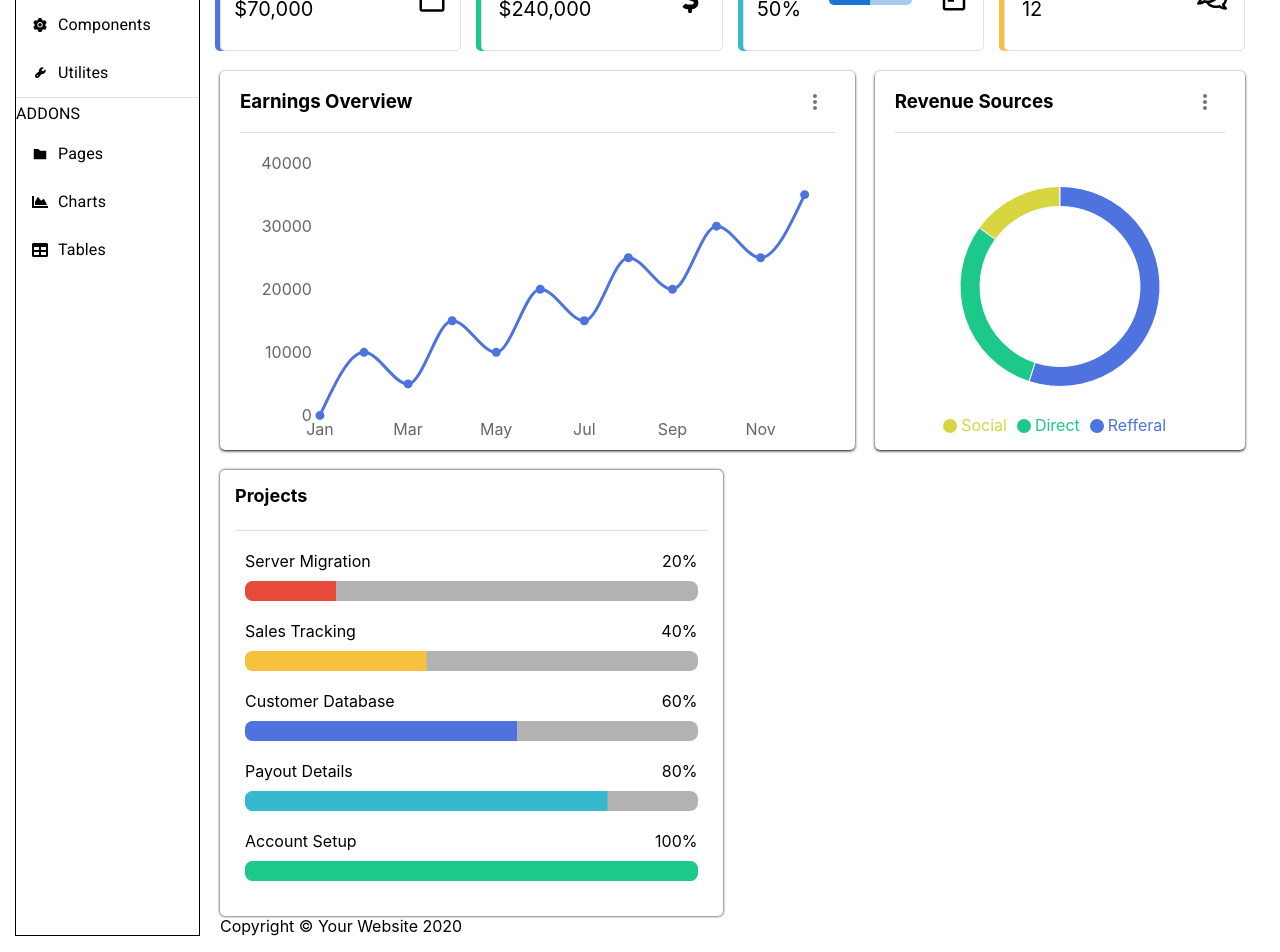
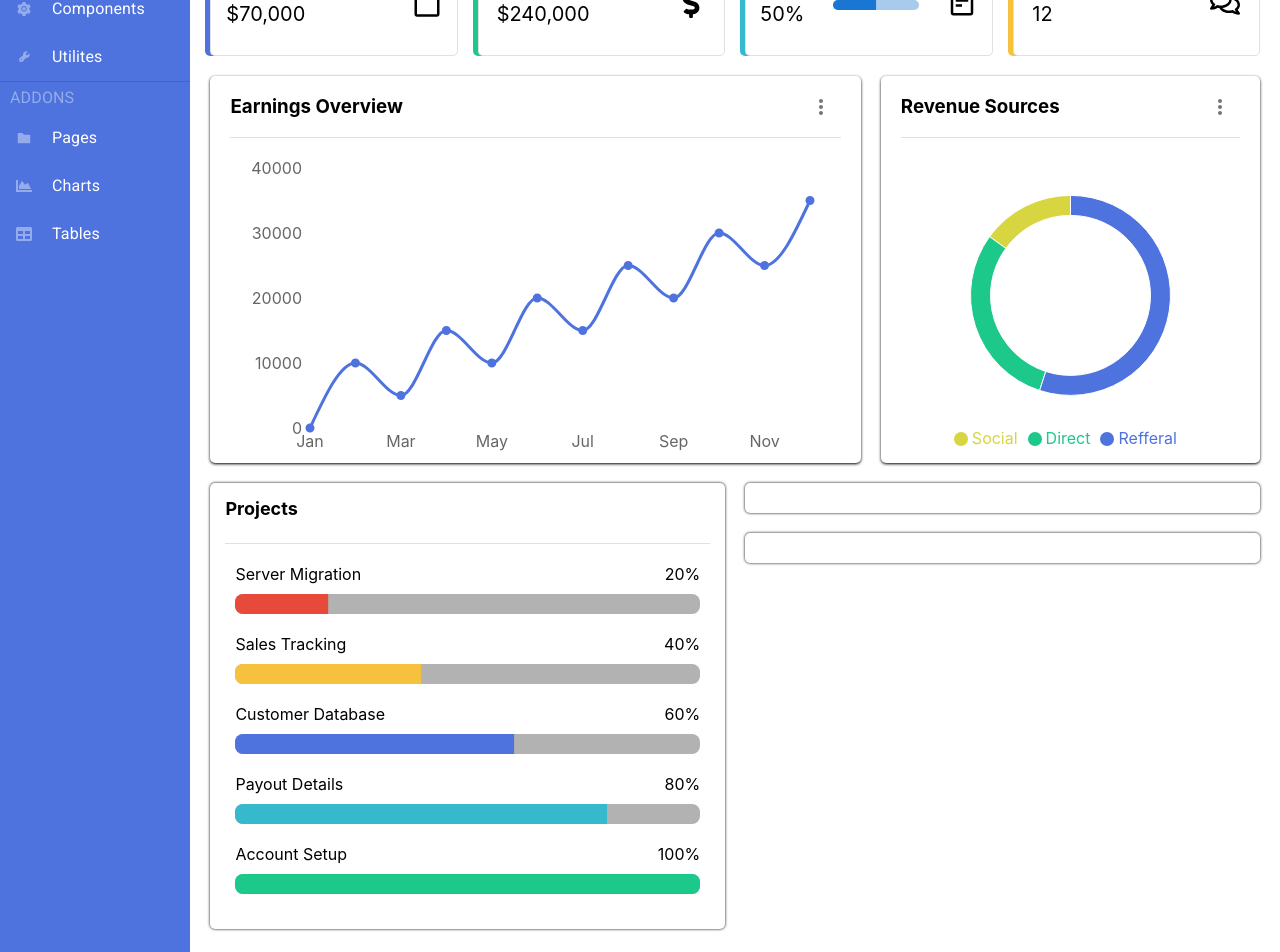
Before and after one commit to Arun3sh/admin-dashboard, a React (Create React App) app: page / in a window 1280 px wide. Shown: the part 180-1132 px from the top of the page. Built offline with nearby package versions, Linux system fonts and the light colour scheme.

Commit message:
style update

```diff
--- a/src/App.css
+++ b/src/App.css
@@ -15,15 +15,26 @@ li {
 
 /* Base Style */
 .Wrapper {
-	margin: 15px;
+	/* margin: 15px; */
 	display: flex;
 	flex-direction: row;
 }
 
 /* Side Menu Bar Style */
 .sidemenu {
-	border: 1px solid;
+	background-color: #4e73df;
 	width: 18%;
+}
+.sidemenu ul {
+	color: white;
+	background-color: #4e73df;
+}
+.sidemenu ul div {
+	margin-left: 10px;
+}
+.menu-heading,
+.sidemenu svg {
+	color: rgba(255, 255, 255, 0.4) !important;
 }
 .menu-items {
 	list-style: none;
@@ -46,6 +57,9 @@ li {
 	width: 82%;
 }
 /* Header file styles */
+header {
+	margin-top: 20px;
+}
 .content-header,
 .icon-holder,
 .user-badge {
@@ -186,6 +200,7 @@ li {
 	display: flex;
 	width: 50%;
 	flex-direction: column;
+	gap: 20px;
 }
 .project-progress {
 	padding: 15px;
@@ -234,6 +249,68 @@ li {
 .progress-bar-account span {
 	background-color: #1cc88a;
 }
+.color-theme {
+	gap: 20px;
+	display: flex;
+	flex-wrap: wrap;
+	justify-content: center;
+	margin: 20px 0px;
+}
+.color-box {
+	height: 60px;
+	color: white;
+	padding: 15px;
+	width: 38%;
+	border-radius: 5px;
+	box-shadow: 1px 1px 6px;
+	display: flex;
+	flex-direction: column;
+	justify-content: center;
+}
+.white-color {
+	color: black;
+}
+
+/* Illustration styling */
+.illustrations {
+	padding: 15px;
+	border-radius: 5px;
+	box-shadow: 0px 0px 3px;
+}
+.illustration-content img {
+	width: 380px;
+	margin-bottom: 20px;
+}
+.illustration-content p {
+	color: #858999;
+	line-height: 2rem;
+	text-align: justify;
+	margin-bottom: 20px;
+}
+.illustration-content a {
+	background-color: transparent;
+	text-decoration: none;
+	color: blue;
+}
+.development {
+	padding: 15px;
+	border-radius: 5px;
+	box-shadow: 0px 0px 3px;
+}
+.development p {
+	color: #858999;
+	line-height: 1.8rem;
+	margin-bottom: 20px;
+}
+
+/* Footer style */
+footer {
+	display: flex;
+	height: 150px;
+	align-items: center;
+	justify-content: center;
+}
+
 /* Fonts */
 
 /* Media Queries */
```
